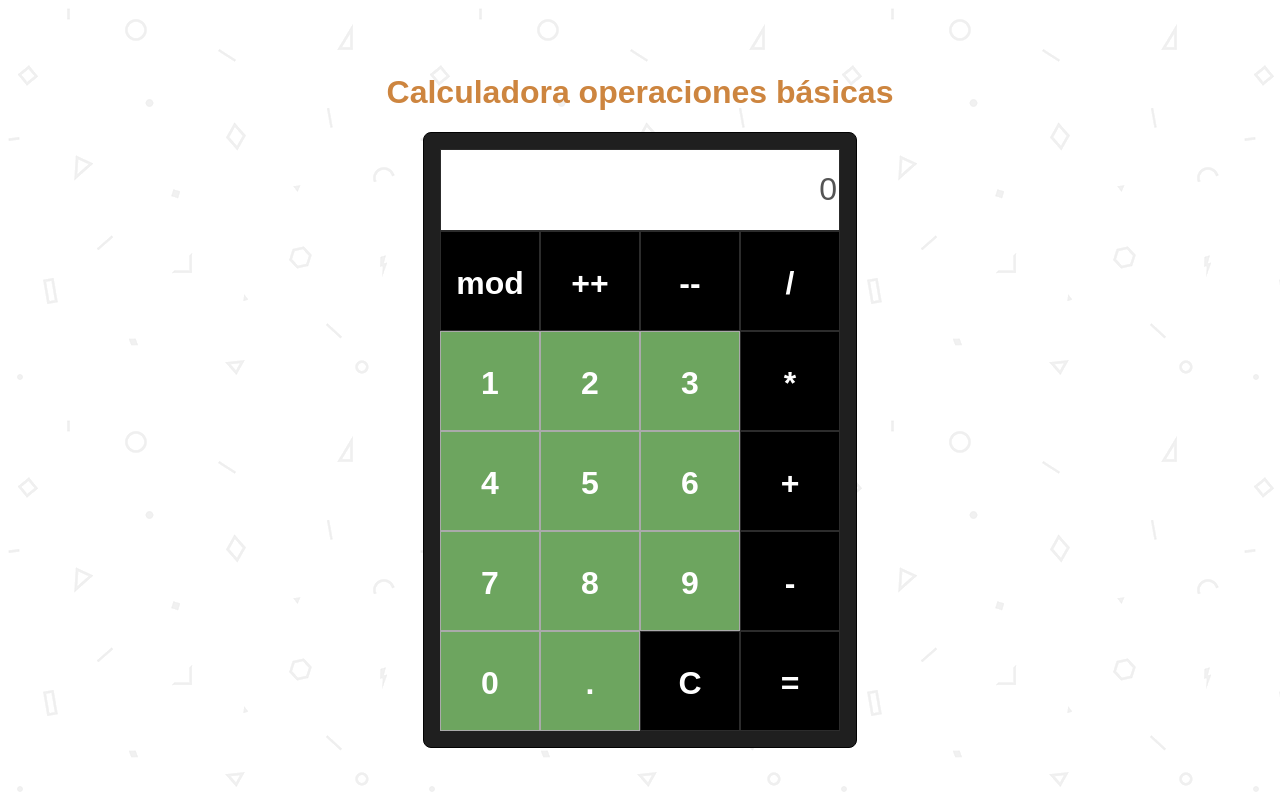
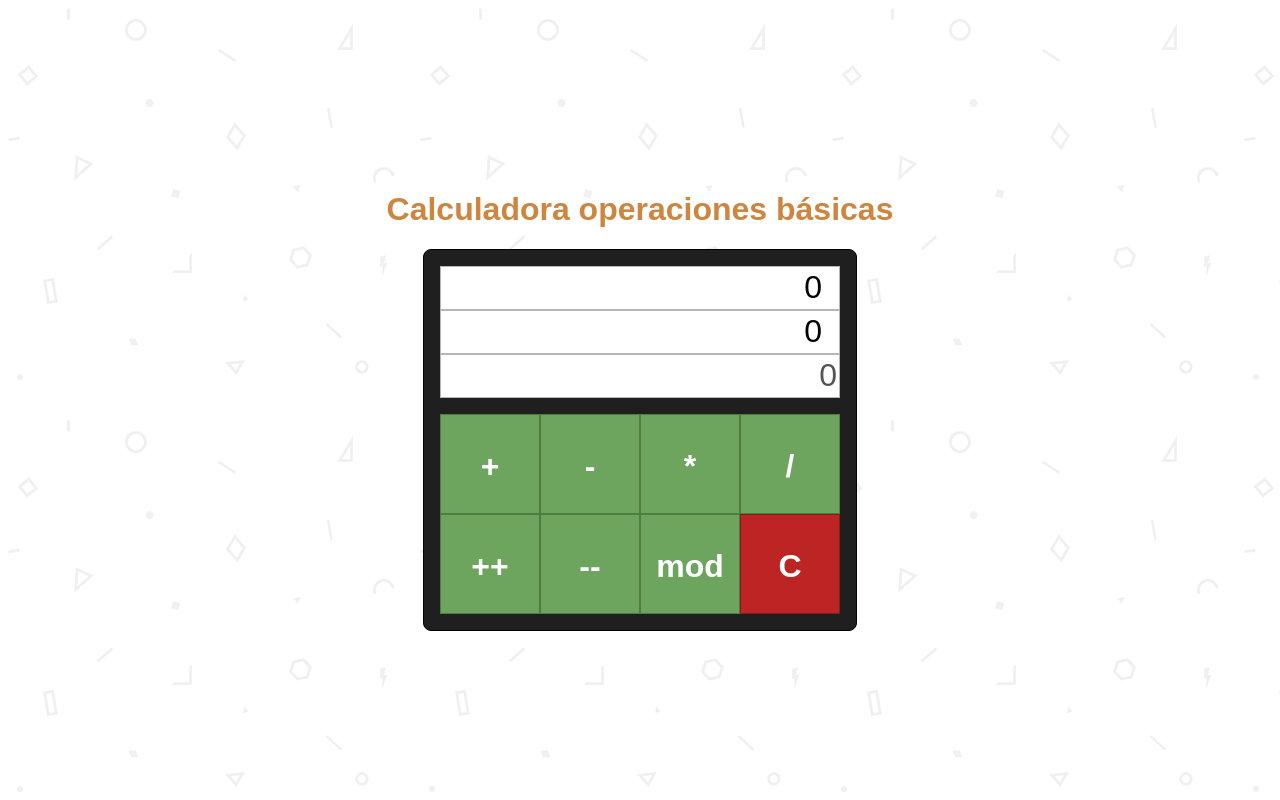
Before and after one commit to wlizama/tpw-tareas, a PHP site: page / in a window 1280 px wide. Run offline with PHP 8.4, Linux system fonts and the light colour scheme.

Commit message:
laboratorio 5

```diff
--- /dev/null
+++ b/S05/Laboratorio/index.html
@@ -0,0 +1,36 @@
+<!DOCTYPE html>
+<html lang="en">
+<head>
+    <meta charset="UTF-8">
+    <meta name="viewport" content="width=device-width, initial-scale=1.0">
+    <title>Calculadora</title>
+    <link rel="stylesheet" href="./style.css">
+</head>
+<body>
+    <h1>Calculadora operaciones básicas</h1>
+    <form id='mainForm' class='calc'>
+        <div class="operation">
+            <div>
+                <input id="txtNumb1" type="number" value="0">
+                <input id="txtNumb2" type="number" value="0">
+                <input id="txtResult" disabled value="0">
+            </div>
+        </div>
+        <div class="buttons">
+            <div class='calc-row'>
+                <button type="button" class="button-operator" value="+">+</button>
+                <button type="button" class="button-operator" value="-">-</button>
+                <button type="button" class="button-operator" value="*">*</button>
+                <button type="button" class="button-operator" value="/">/</button>
+            </div>
+            <div class="calc-row">
+                <button type="button" class="button-operator" value="++">++</button>
+                <button type="button" class="button-operator" value="--">--</button>
+                <button type="button" class="button-operator" value="mod">mod</button>
+                <button id="btnReset" type="reset" class="button-reset">C</button>
+            </div>
+        </div>
+    </form>
+    <script src="./script.js"></script>
+</body>
+</html>
--- a/S05/Laboratorio/index.php
+++ /dev/null
@@ -1,53 +0,0 @@
-<!DOCTYPE html>
-<html lang="en">
-<head>
-    <meta charset="UTF-8">
-    <meta name="viewport" content="width=device-width, initial-scale=1.0">
-    <title>Calculadora</title>
-    <link rel="stylesheet" href="./style.css">
-</head>
-<body>
-    <h1>Calculadora operaciones básicas</h1>
-    <form action="./calculadora.php" method="post" class='calc'>
-        <input name="num1" type="hidden" value="15">
-        <input name="operador" type="hidden" value="+">
-        <input name="num2" type="hidden" value="18">
-
-        <div class="operation">
-            <input disabled type="text" value="0">
-        </div>
-        <div class="buttons">
-            <div class="calc-row">
-                <button type="button">mod</button>
-                <button type="button">++</button>
-                <button type="button">--</button>
-                <button type="button">/</button>
-            </div>
-            <div class='calc-row'>
-                <button type="button" class="number">1</button>
-                <button type="button" class="number">2</button>
-                <button type="button" class="number">3</button>
-                <button type="button">*</button>
-            </div>
-            <div class='calc-row'>
-                <button type="button" class="number">4</button>
-                <button type="button" class="number">5</button>
-                <button type="button" class="number">6</button>
-                <button type="button">+</button>
-            </div>
-            <div class='calc-row'>
-                <button type="button" class="number">7</button>
-                <button type="button" class="number">8</button>
-                <button type="button" class="number">9</button>
-                <button type="button">-</button>
-            </div>
-            <div class='calc-row'>
-                <button type="button" class="number">0</button>
-                <button type="button" class="number">.</button>
-                <button type="button">C</button>
-                <button type="submit">=</button>
-            </div>
-        </div>
-    </form>
-</body>
-</html>
--- a/S05/Laboratorio/style.css
+++ b/S05/Laboratorio/style.css
@@ -24,14 +24,22 @@ h1 {
     border-radius: .5em;
 }
 
-.operation input[type='text'] {
-    height: 80px;
+.operation {
+    display: flex;
+}
+
+.operation div input {
+    height: 40px;
     width: 394px;
-    padding: 0 2px;
     background-color: white;
-    border: 1px solid rgb(44, 44, 44);
+    border: 1px solid rgb(182, 182, 182);
     text-align: right;
     font-size: 2em;
+    display: block;
+}
+
+.buttons {
+    margin-top: 1em;
 }
 
 .buttons .calc-row {
@@ -46,11 +54,11 @@ h1 {
     font-size: 2em;
     font-weight: bold;
     color: white;
-    background-color: black;
-    border: 1px solid rgb(44, 44, 44);
+    background-color: rgb(109, 165, 95);
+    border: 1px solid rgb(78, 125, 66);
 }
 
-.buttons .calc-row button.number {
-    background-color: rgb(109, 165, 95);
-    border: 1px solid rgb(170, 170, 170);
+.buttons .calc-row button.button-reset {
+    background-color: rgb(189, 37, 37);
+    border: 1px solid rgb(128, 29, 29);
 }
```
Also changed, not shown: S05/Laboratorio/calculadora.php (+18 -1 lines), S05/Laboratorio/script.js (added, +51 -0 lines), 2 other files.
